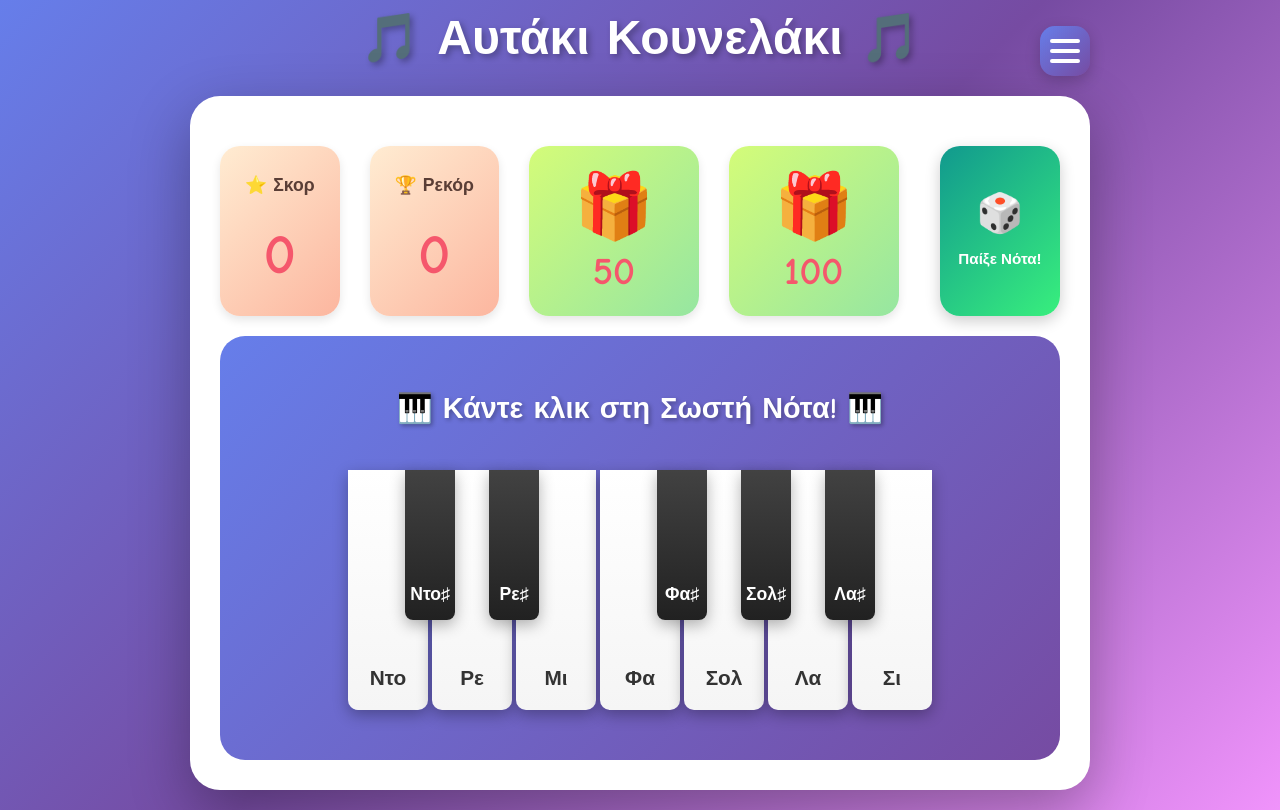
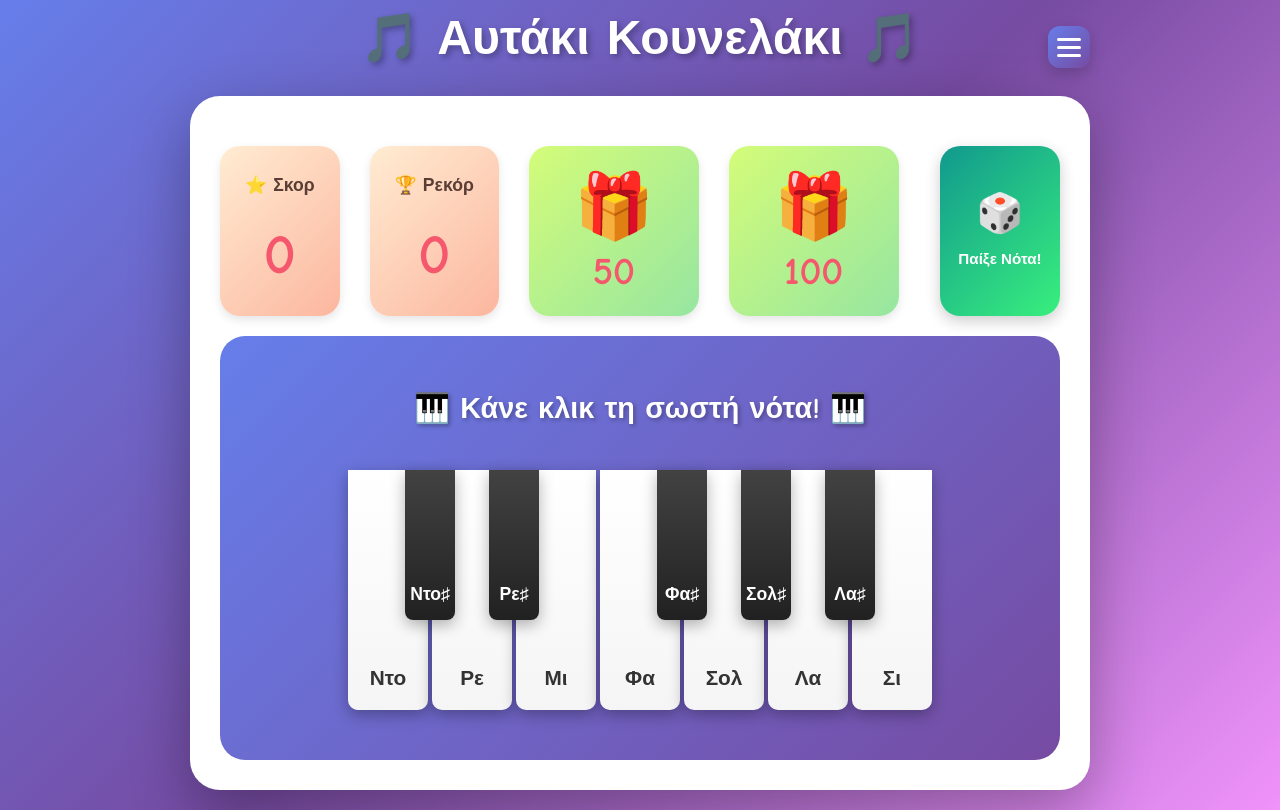
Before and after one commit to DimGakis/Autaki, a plain HTML site: page index.html in a window 1280 px wide. Drawn offline with Linux system fonts and the light colour scheme.

Commit message:
index.html

```diff
--- a/index.html
+++ b/index.html
@@ -46,17 +46,17 @@
             position: absolute;
             top: -70px;
             right: 0;
-            width: 50px;
-            height: 50px;
+            width: 42px;
+            height: 42px;
             background: linear-gradient(135deg, #667eea 0%, #764ba2 100%);
             border: none;
-            border-radius: 15px;
+            border-radius: 12px;
             cursor: pointer;
             display: flex;
             flex-direction: column;
             align-items: center;
             justify-content: center;
-            gap: 6px;
+            gap: 5px;
             box-shadow: 0 5px 15px rgba(0,0,0,0.2);
             transition: all 0.3s;
             z-index: 10;
@@ -66,8 +66,8 @@
             box-shadow: 0 8px 20px rgba(0,0,0,0.3);
         }
         .menu-button span {
-            width: 30px;
-            height: 4px;
+            width: 24px;
+            height: 3px;
             background: white;
             border-radius: 2px;
             transition: all 0.3s;
@@ -1030,7 +1030,7 @@
                 </div>
             </div>
             <div class="piano-container">
-                <h2 class="piano-title" id="pianoTitle">🎹 Κάντε κλικ στη Σωστή Νότα! 🎹</h2>
+                <h2 class="piano-title" id="pianoTitle">🎹 Κάνε κλικ τη σωστή νότα! 🎹</h2>
                 <div class="piano-keyboard">
                     <div class="white-keys" id="whiteKeys"></div>
                     <div class="black-keys" id="blackKeys"></div>
@@ -1384,11 +1384,11 @@
             }
 
             if (!currentNote) {
-                showFeedback('error', '🎵 Πατήστε "Παίξε Νότα!" πρώτα!');
+                showFeedback('error', '🎵 Πάτα "Παίξε Νότα!" πρώτα!');
                 return;
             }
             if (hasAnswered) {
-                showFeedback('info', '🎵 Πατήστε "Παίξε Νότα!" για νέα νότα!');
+                showFeedback('info', '🎵 Πάτα "Παίξε Νότα!" για νέα νότα!');
                 return;
             }
             hasAnswered = true;
@@ -1448,7 +1448,7 @@
                     if (key.dataset.note === currentNote.name) correctKey = key;
                 });
                 if (correctKey) correctKey.classList.add('correct');
-                showFeedback('error', `😢 Ωχ! Ήταν ${noteNames[currentNote.name]}, εσείς επιλέξατε ${noteNames[noteName]}`);
+                showFeedback('error', `😢 Ωχ! Ήταν ${noteNames[currentNote.name]}, πάτησες ${noteNames[noteName]}`);
                 setTimeout(() => playNote(), 1500);
             }
         }
```
